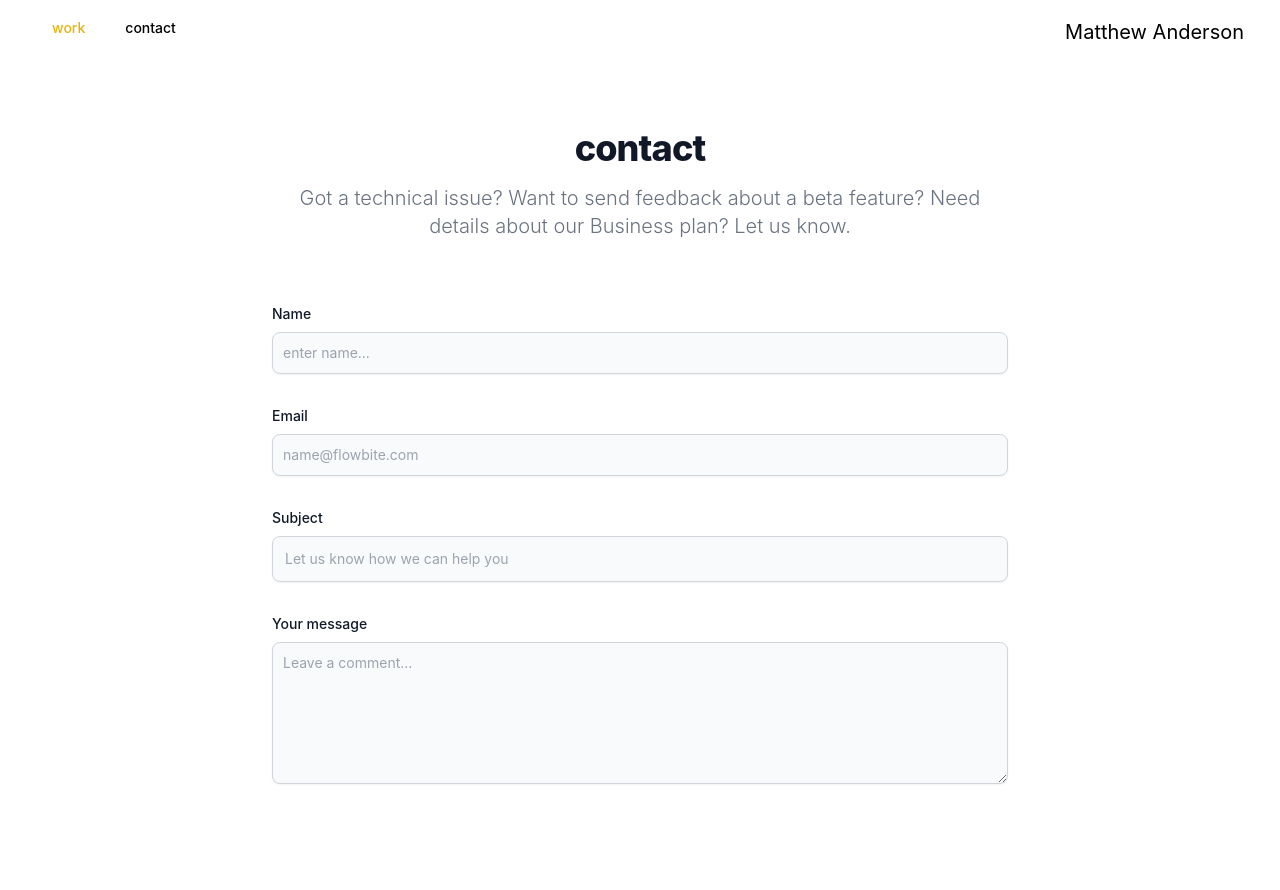
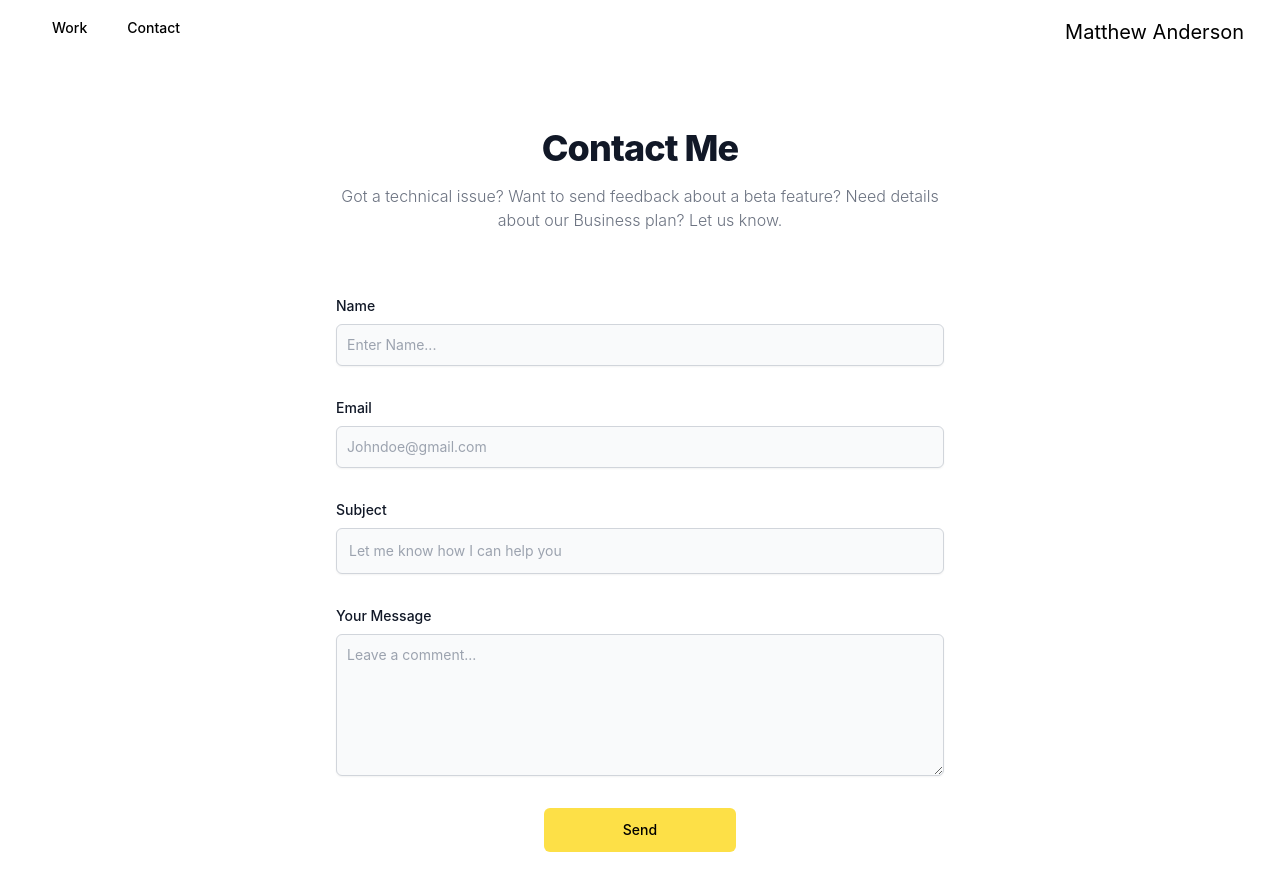
Before and after one commit to dwanerich/matthew-anderson, a React (Create React App) app: page /contact in a window 1280 px wide. Shown: the top 890 px of the page. Built offline with nearby package versions, Linux system fonts and the light colour scheme.

Commit message:
updated form and image alignments

```diff
--- a/src/Contact.js
+++ b/src/Contact.js
@@ -1,34 +1,87 @@
-import React from 'react'
+import React from 'react';
 
 const Contact = () => {
   return (
     <div>
       <section class="bg-white dark:bg-gray-900">
-  <div class="py-8 lg:py-16 px-4 mx-auto max-w-screen-md">
-      <h2 class="mb-4 text-4xl tracking-tight font-extrabold text-center text-gray-900 dark:text-white">contact</h2>
-      <p class="mb-8 lg:mb-16 font-light text-center text-gray-500 dark:text-gray-400 sm:text-xl">Got a technical issue? Want to send feedback about a beta feature? Need details about our Business plan? Let us know.</p>
-      <form action="#" class="space-y-8">
+        <div class="py-8 lg:py-16 px-4 mx-auto max-w-screen-sm">
+          <h2 class="mb-4 text-4xl tracking-tight font-extrabold text-center text-gray-900 dark:text-white">
+            Contact Me
+          </h2>
+          <p class="mb-8 lg:mb-16 font-light text-center text-gray-500 dark:text-gray-400 sm:text-md">
+            Got a technical issue? Want to send feedback about a beta feature?
+            Need details about our Business plan? Let us know.
+          </p>
+          <form class="space-y-8 flex flex-col">
             <div>
-              <label for="email" class="block mb-2 text-sm font-medium text-gray-900 dark:text-gray-300">Name</label>
-              <input type="text" id="name" class="shadow-sm bg-gray-50 border border-gray-300 text-gray-900 text-sm rounded-lg focus:ring-primary-500 focus:border-primary-500 block w-full p-2.5 dark:bg-gray-700 dark:border-gray-600 dark:placeholder-gray-400 dark:text-white dark:focus:ring-primary-500 dark:focus:border-primary-500 dark:shadow-sm-light" placeholder="enter name..." required />
+              <label
+                for="email"
+                class="block mb-2 text-sm font-medium text-gray-900 dark:text-gray-300"
+              >
+                Name
+              </label>
+              <input
+                type="text"
+                id="name"
+                class="shadow-sm bg-gray-50 border border-gray-300 text-gray-900 text-sm rounded-md focus:outline-yellow-500 focus:border-primary-500 block w-full p-2.5 dark:bg-gray-700 dark:border-gray-600 dark:placeholder-gray-400 dark:text-white dark:focus:outline-yellow-500 dark:focus:border-primary-500 dark:shadow-sm-light"
+                placeholder="Enter Name..."
+                required
+              />
             </div>
             <div>
-              <label for="email" class="block mb-2 text-sm font-medium text-gray-900 dark:text-gray-300">Email</label>
-              <input type="email" id="email" class="shadow-sm bg-gray-50 border border-gray-300 text-gray-900 text-sm rounded-lg focus:ring-primary-500 focus:border-primary-500 block w-full p-2.5 dark:bg-gray-700 dark:border-gray-600 dark:placeholder-gray-400 dark:text-white dark:focus:ring-primary-500 dark:focus:border-primary-500 dark:shadow-sm-light" placeholder="name@flowbite.com" required />
+              <label
+                for="email"
+                class="block mb-2 text-sm font-medium text-gray-900 dark:text-gray-300"
+              >
+                Email
+              </label>
+              <input
+                type="email"
+                id="email"
+                class="shadow-sm bg-gray-50 border border-gray-300 text-gray-900 text-sm rounded-md focus:outline-yellow-500 focus:border-primary-500 block w-full p-2.5 dark:bg-gray-700 dark:border-gray-600 dark:placeholder-gray-400 dark:text-white dark:focus:outline-yellow-500 dark:focus:border-primary-500 dark:shadow-sm-light"
+                placeholder="Johndoe@gmail.com"
+                required
+              />
             </div>
             <div>
-              <label for="subject" class="block mb-2 text-sm font-medium text-gray-900 dark:text-gray-300">Subject</label>
-              <input type="text" id="subject" class="block p-3 w-full text-sm text-gray-900 bg-gray-50 rounded-lg border border-gray-300 shadow-sm focus:ring-primary-500 focus:border-primary-500 dark:bg-gray-700 dark:border-gray-600 dark:placeholder-gray-400 dark:text-white dark:focus:ring-primary-500 dark:focus:border-primary-500 dark:shadow-sm-light" placeholder="Let us know how we can help you" required />
+              <label
+                for="subject"
+                class="block mb-2 text-sm font-medium text-gray-900 dark:text-gray-300"
+              >
+                Subject
+              </label>
+              <input
+                type="text"
+                id="subject"
+                class="block p-3 w-full text-sm text-gray-900 bg-gray-50 rounded-md border border-gray-300 shadow-sm focus:outline-yellow-500 focus:border-primary-500 dark:bg-gray-700 dark:border-gray-600 dark:placeholder-gray-400 dark:text-white dark:focus:outline-yellow-500 dark:focus:border-primary-500 dark:shadow-sm-light"
+                placeholder="Let me know how I can help you"
+                required
+              />
             </div>
             <div class="sm:col-span-2">
-              <label for="message" class="block mb-2 text-sm font-medium text-gray-900 dark:text-gray-400">Your message</label>
-              <textarea id="message" rows="6" class="block p-2.5 w-full text-sm text-gray-900 bg-gray-50 rounded-lg shadow-sm border border-gray-300 focus:ring-primary-500 focus:border-primary-500 dark:bg-gray-700 dark:border-gray-600 dark:placeholder-gray-400 dark:text-white dark:focus:ring-primary-500 dark:focus:border-primary-500" placeholder="Leave a comment..."></textarea>
+              <label
+                for="message"
+                class="block mb-2 text-sm font-medium text-gray-900 dark:text-gray-400"
+              >
+                Your Message
+              </label>
+              <textarea
+                id="message"
+                rows="6"
+                class="block p-2.5 w-full text-sm text-gray-900 bg-gray-50 rounded-md shadow-sm border border-gray-300 focus:outline-yellow-500 focus:border-yellow-500 dark:bg-gray-700 dark:border-gray-600 dark:placeholder-gray-400 dark:text-white dark:focus:ring-yellow-500 dark:focus:border-yellow-500"
+                placeholder="Leave a comment..."
+              ></textarea>
             </div>
-          <button type="submit" class="py-3 px-5 text-sm font-medium text-center text-white rounded-lg bg-primary-700 sm:w-fit hover:bg-primary-800 focus:ring-4 focus:outline-none focus:ring-primary-300 dark:bg-primary-600 dark:hover:bg-primary-700 dark:focus:ring-primary-800">Send message</button>
+            <button
+              type="submit"
+              class="py-3 mx-auto px-5 bg-yellow-300 text-sm font-medium text-center align-center justify-center text-black rounded-md sm:w-48 focus:ring-4 focus:outline-none  dark:bg-primary-600 dark:hover:bg-primary-700 dark:focus:ring-primary-800"
+            >
+              Send
+            </button>
           </form>
         </div>
       </section>
     </div>
-  )
-}
+  );
+};
 export default Contact;
--- a/src/Home.js
+++ b/src/Home.js
@@ -2,21 +2,15 @@ import Masonry from 'react-responsive-masonry';
 import { ResponsiveMasonry } from 'react-responsive-masonry';
 import ImageContainer from './components/ImageContainer/ImageContainer';
 import { images } from './portfolio/index';
-import './index.css'
-import { Link } from 'react-router-dom';
+import './index.css';
 
-
-const columnsCountBreakPoints = { 350: 1, 750: 2, 900: 3 };
+const columnsCountBreakPoints = { 350: 1, 750: 2, 900: 3, 1024: 4 };
 
 const Home = () => {
   return (
-    <div class="container">
-      <ResponsiveMasonry columnsCountBreakPoints={columnsCountBreakPoints}
-
-      >
-        <Masonry gutter={0}
-
-        >
+    <div class="w-full mx-auto">
+      <ResponsiveMasonry columnsCountBreakPoints={columnsCountBreakPoints}>
+        <Masonry gutter={0}>
           {images.map((image, id) => (
             <ImageContainer image={image} id={id} key={id} />
           ))}
--- a/src/Nav.js
+++ b/src/Nav.js
@@ -5,9 +5,8 @@ import { Link } from 'react-router-dom';
 // import { Bars3Icon, BellIcon, XMarkIcon } from '@heroicons/react/24/outline'
 
 const navigation = [
-  { name: 'work', Link: WORK, current: true },
-  // { name: 'book', href: BOOK, current: false },
-  { name: 'contact', href: CONTACT, current: false },
+  { name: 'Work', Link: WORK, current: false },
+  { name: 'Contact', href: CONTACT, current: false },
 ];
 
 function classNames(...classes) {
--- a/src/Work.js
+++ b/src/Work.js
@@ -1,40 +1,36 @@
-import React from "react";
-import SwiperCore, { EffectCoverflow, Pagination } from "swiper";
-import { Swiper, SwiperSlide } from "swiper/react";
-import "swiper/swiper-bundle.min.css";
-import "swiper/swiper.min.css";
-import "./App.css";
-import { images } from './portfolio/index'
-import'./index.css'
-
-SwiperCore.use([EffectCoverflow, Pagination]);
+import React from 'react';
+import { EffectCoverflow, Pagination } from 'swiper';
+import { Swiper, SwiperSlide } from 'swiper/react';
+import 'swiper/swiper-bundle.min.css';
+import 'swiper/swiper.min.css';
+import './App.css';
+import { images } from './portfolio/index';
+import './index.css';
 
 const Work = () => {
   return (
     <div>
-      <Swiper className='swiper'
-        effect={"coverflow"}
+      <Swiper
+        effect={'coverflow'}
         grabCursor={true}
         centeredSlides={true}
-        slidesPerView={"auto"}
+        slidesPerView={'auto'}
         coverflowEffect={{
           rotate: 50,
           stretch: 0,
           depth: 100,
           modifier: 1,
-          slideShadows: true
+          slideShadows: true,
         }}
         pagination={true}
-        class='mySwiper'
+        modules={[EffectCoverflow, Pagination]}
+        className="mySwiper"
       >
-
-        {images.map((img, i) => {
-          return (
-            <SwiperSlide key={i}>
-              <img src={img} alt="" class='swiper'/>
-            </SwiperSlide>
-          );
-        })}
+        {images.map((img, i) => (
+          <SwiperSlide key={i}>
+            <img src={img} alt={`item ${i + 1}`} className="swiper" />
+          </SwiperSlide>
+        ))}
       </Swiper>
     </div>
   );
--- a/src/index.css
+++ b/src/index.css
@@ -37,5 +37,4 @@ img {
 .swiper-slide img {
   display: block;
   width: 33%;
-  height: 33%
 }
```
Lines whose indentation alone changed are shown as unchanged.
